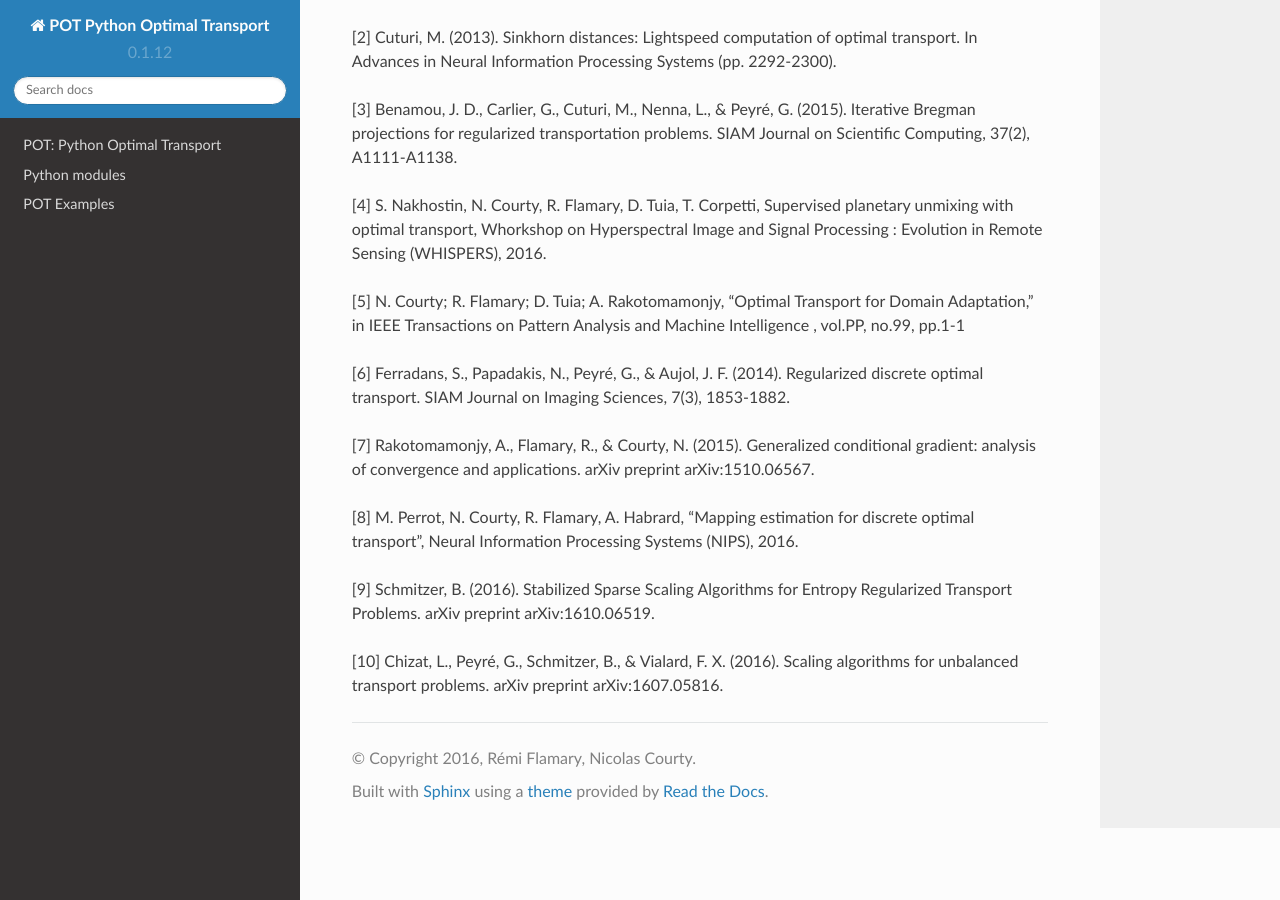
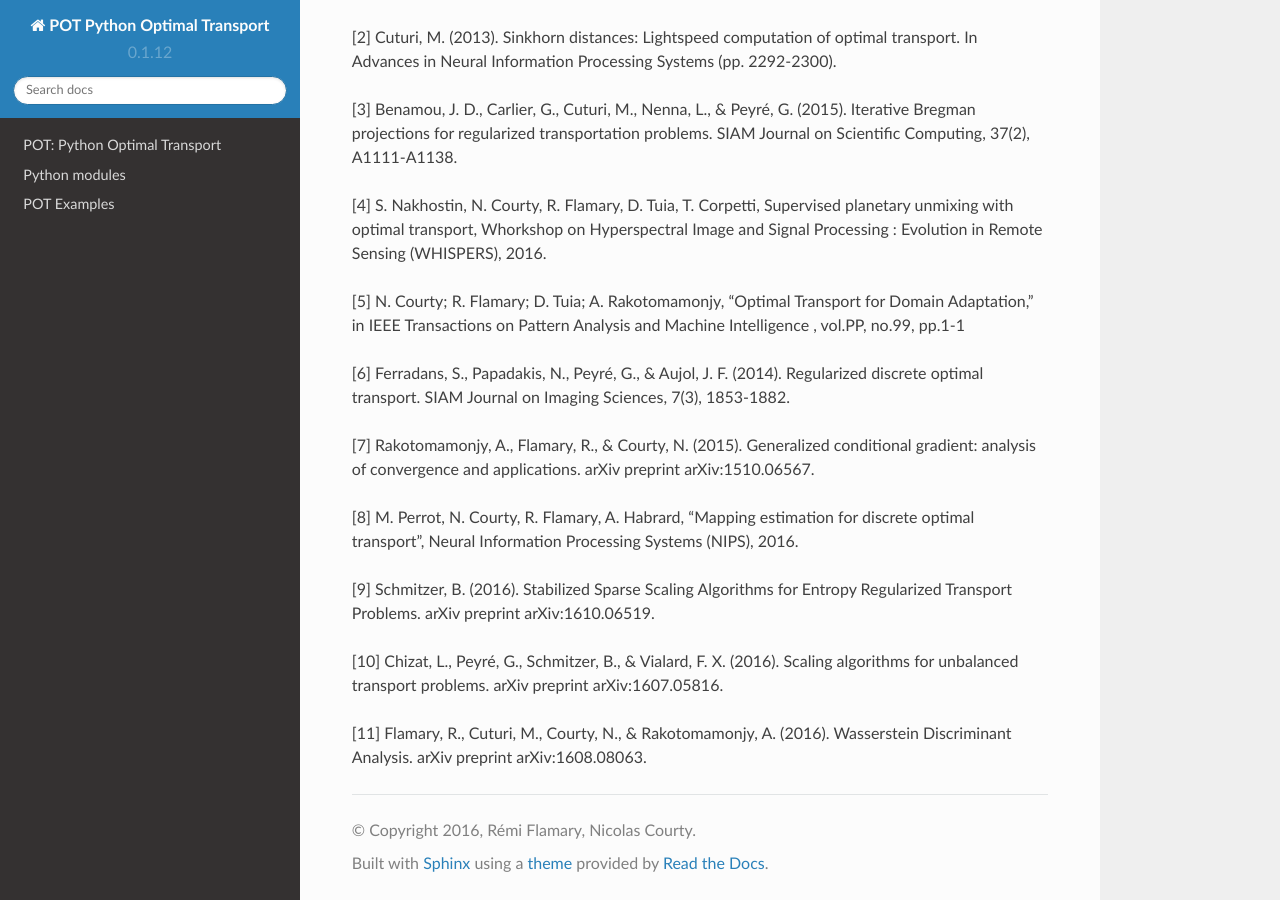
Before and after one commit to PythonOT/POT, a Sphinx documentation site: the page built from docs/source/readme.rst, in a window 1280 px wide and 900 px high, scrolled down 2329 px. Built offline with Sphinx 7.4.7 and the Read the Docs theme 2.0.0, drawn with Linux system fonts in a browser that asks for light colours.

Commit message:
smal changes

```diff
--- a/docs/source/readme.rst
+++ b/docs/source/readme.rst
@@ -157,6 +157,9 @@ Entropy Regularized Transport Problems. arXiv preprint arXiv:1610.06519.
 Scaling algorithms for unbalanced transport problems. arXiv preprint
 arXiv:1607.05816.
 
+[11] Flamary, R., Cuturi, M., Courty, N., & Rakotomamonjy, A. (2016).
+Wasserstein Discriminant Analysis. arXiv preprint arXiv:1608.08063.
+
 .. |PyPI version| image:: https://badge.fury.io/py/POT.svg
    :target: https://badge.fury.io/py/POT
 .. |Build Status| image:: https://travis-ci.org/rflamary/POT.svg?branch=master
```
Also changed, not shown: 1 other file.
